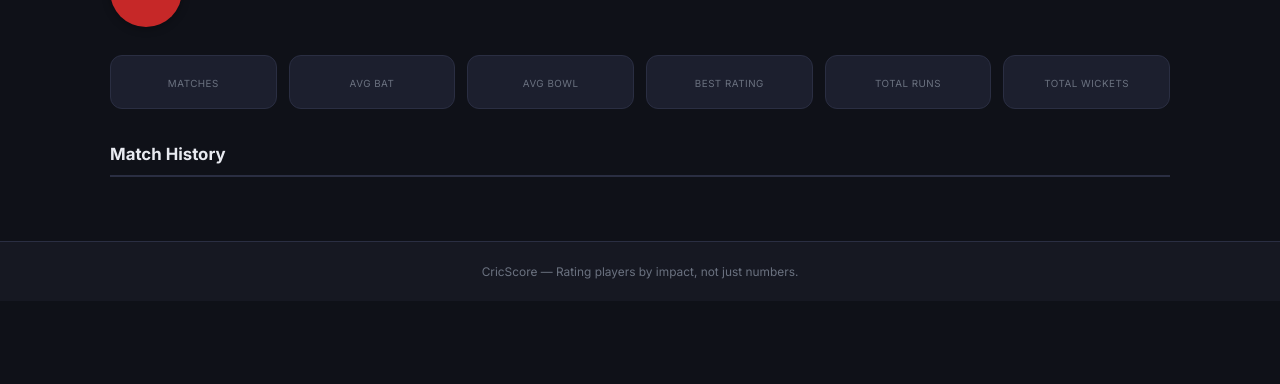
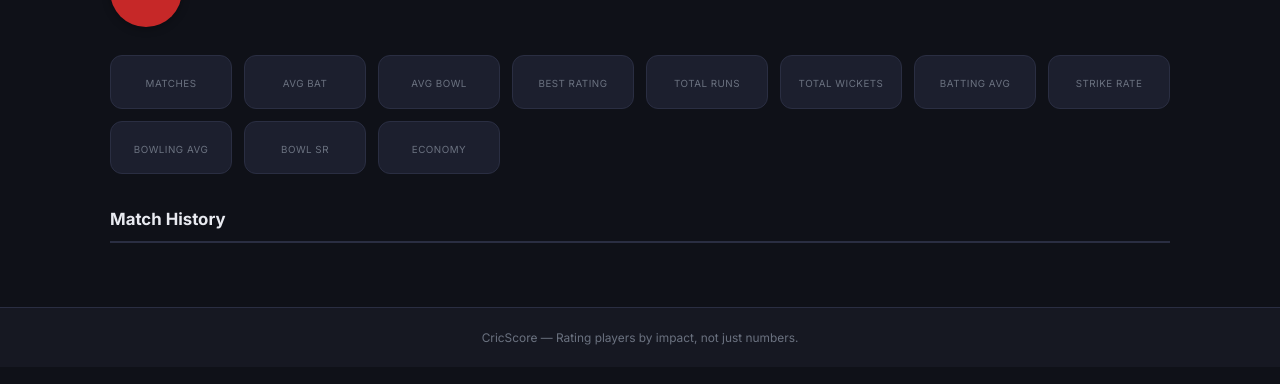
Before and after one commit to Mudit-Jxin7/cricinfo, a Flask app: template templates/player_detail.html in a window 1280 px wide. Shown: the part 130-514 px from the top of the page. Run offline with Flask 3, Linux system fonts and the light colour scheme; the template is opened without the code that fills it, so the values that code supplies are empty.

Commit message:
Add detailed batting and bowling statistics to player profiles
Enhance player detail and leaderboard views by incorporating batting average, strike rate, bowling average, bowling strike rate, and economy rate. Update database queries to calculate strike rates and economies for top batsmen and bowlers. Modify templates to display new statistics, improving overall player performance evaluation.

```diff
--- a/app.py
+++ b/app.py
@@ -96,6 +96,25 @@
     total_wickets = sum(h.get("wickets", 0) or 0 for h in history)
     mvp_count = sum(1 for h in history if h.get("is_mvp"))
 
+    # Batting stats (for batters)
+    total_balls = sum(h.get("balls", 0) or 0 for h in history)
+    dismissals = sum(
+        1 for h in history
+        if h.get("did_bat") and (h.get("dismissal") or "").lower() not in ("not_out", "did_not_bat", "")
+    )
+    batting_avg = round(total_runs / dismissals, 1) if dismissals > 0 else None
+    batting_sr = round((total_runs / total_balls) * 100, 1) if total_balls > 0 else None
+
+    # Bowling stats (for bowlers)
+    total_runs_conceded = sum(h.get("runs_conceded", 0) or 0 for h in history)
+    total_overs_bowled = sum(h.get("overs_bowled", 0) or 0 for h in history)
+    full_overs = int(total_overs_bowled)
+    part_balls = round((total_overs_bowled - full_overs) * 10)
+    total_balls_bowled = full_overs * 6 + part_balls
+    bowling_avg = round(total_runs_conceded / total_wickets, 1) if total_wickets > 0 else None
+    bowling_sr = round(total_balls_bowled / total_wickets, 1) if total_wickets > 0 else None
+    economy = round(total_runs_conceded / (total_balls_bowled / 6), 2) if total_balls_bowled > 0 else None
+
     stats = {
         "matches": len(history),
         "avg_overall": avg_overall,
@@ -105,6 +124,11 @@
         "total_runs": total_runs,
         "total_wickets": total_wickets,
         "mvp_count": mvp_count,
+        "batting_avg": batting_avg,
+        "batting_sr": batting_sr,
+        "bowling_avg": bowling_avg,
+        "bowling_sr": bowling_sr,
+        "economy": economy,
     }
 
     awards = db.get_player_awards(name)
--- a/templates/leaderboard.html
+++ b/templates/leaderboard.html
@@ -20,6 +20,7 @@
             <span class="lb-player">Player</span>
             <span class="lb-stat">Matches</span>
             <span class="lb-stat">Avg BAT</span>
+            <span class="lb-stat">SR</span>
             <span class="lb-stat hide-mobile">Runs</span>
             <span class="lb-stat hide-mobile">4s</span>
             <span class="lb-stat hide-mobile">6s</span>
@@ -37,6 +38,7 @@
             </span>
             <span class="lb-stat">{{ p.matches }}</span>
             <span class="lb-stat lb-highlight">{{ p.avg_rating }}</span>
+            <span class="lb-stat">{{ p.strike_rate }}</span>
             <span class="lb-stat hide-mobile">{{ p.total_runs }}</span>
             <span class="lb-stat hide-mobile">{{ p.total_fours }}</span>
             <span class="lb-stat hide-mobile">{{ p.total_sixes }}</span>
@@ -58,6 +60,8 @@
             <span class="lb-player">Player</span>
             <span class="lb-stat">Matches</span>
             <span class="lb-stat">Avg BOWL</span>
+            <span class="lb-stat">SR</span>
+            <span class="lb-stat">Econ</span>
             <span class="lb-stat hide-mobile">Wickets</span>
             <span class="lb-stat hide-mobile">Overs</span>
             <span class="lb-stat">Best</span>
@@ -74,6 +78,8 @@
             </span>
             <span class="lb-stat">{{ p.matches }}</span>
             <span class="lb-stat lb-highlight">{{ p.avg_rating }}</span>
+            <span class="lb-stat">{{ p.strike_rate }}</span>
+            <span class="lb-stat">{{ p.economy }}</span>
             <span class="lb-stat hide-mobile">{{ p.total_wickets }}</span>
             <span class="lb-stat hide-mobile">{{ p.total_overs }}</span>
             <span class="lb-stat">{{ p.best_rating }}</span>
--- a/templates/player_detail.html
+++ b/templates/player_detail.html
@@ -56,6 +56,30 @@
             <div class="stat-big">{{ stats.total_wickets }}</div>
             <div class="stat-label">Total Wickets</div>
         </div>
+        {% if stats.batting_avg is not none or stats.batting_sr is not none %}
+        <div class="stat-card">
+            <div class="stat-big">{{ stats.batting_avg if stats.batting_avg is not none else '-' }}</div>
+            <div class="stat-label">Batting Avg</div>
+        </div>
+        <div class="stat-card">
+            <div class="stat-big">{{ stats.batting_sr if stats.batting_sr is not none else '-' }}</div>
+            <div class="stat-label">Strike Rate</div>
+        </div>
+        {% endif %}
+        {% if stats.bowling_avg is not none or stats.bowling_sr is not none or stats.economy is not none %}
+        <div class="stat-card">
+            <div class="stat-big">{{ stats.bowling_avg if stats.bowling_avg is not none else '-' }}</div>
+            <div class="stat-label">Bowling Avg</div>
+        </div>
+        <div class="stat-card">
+            <div class="stat-big">{{ stats.bowling_sr if stats.bowling_sr is not none else '-' }}</div>
+            <div class="stat-label">Bowl SR</div>
+        </div>
+        <div class="stat-card">
+            <div class="stat-big">{{ stats.economy if stats.economy is not none else '-' }}</div>
+            <div class="stat-label">Economy</div>
+        </div>
+        {% endif %}
     </div>
 </div>
 
```
Also changed, not shown: database.py (+17 -2 lines).
